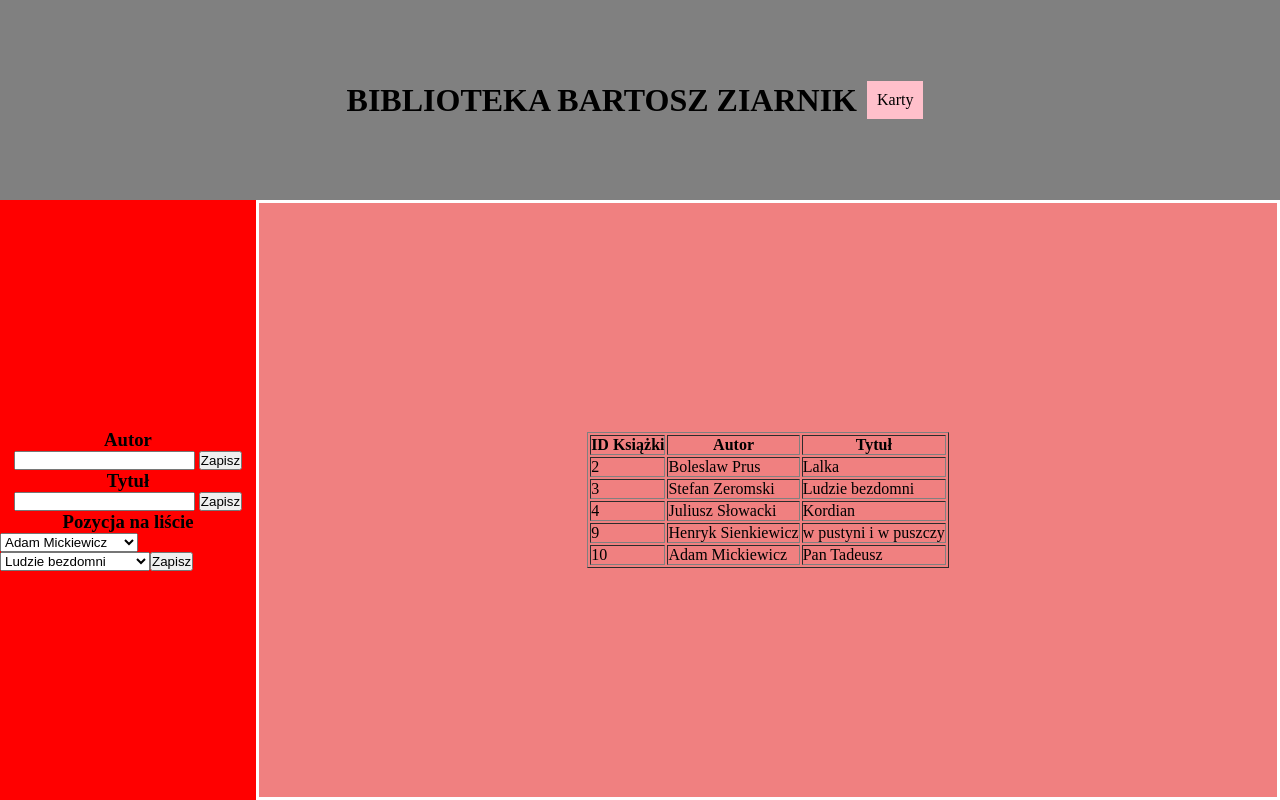
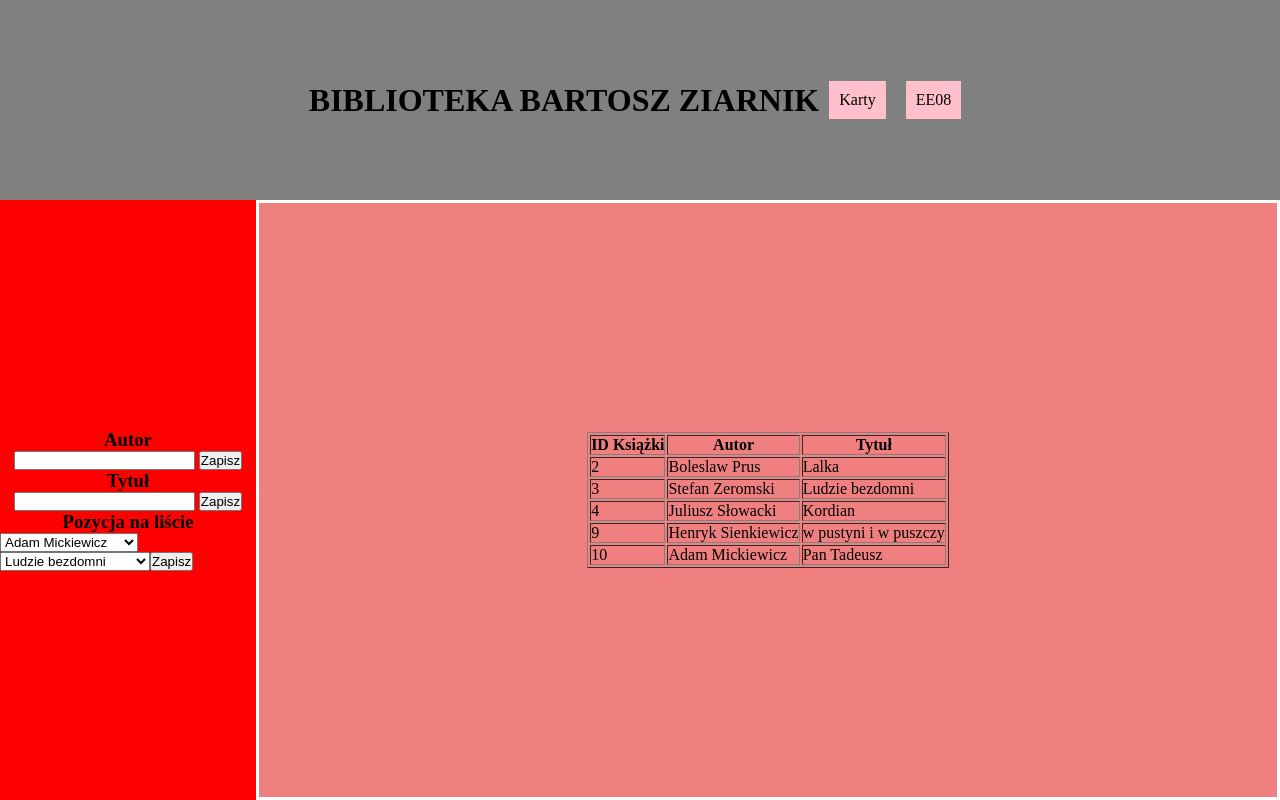
Before and after one commit to 3ti-2020/crud-wiele-do-wielu-bartosz-ziarnik, a PHP site: page / in a window 1280 px wide. Run offline with PHP 8.4, Linux system fonts and the light colour scheme; data comes from the database, SQL or seed files in the repository; data that the repository does not hold is empty.

Commit message:
Add files via upload

```diff
--- a/index.php
+++ b/index.php
@@ -11,6 +11,7 @@
     <div class="con">
     <div class="a"><h1>BIBLIOTEKA BARTOSZ ZIARNIK</h1>
     <a href="index1.html">Karty</a>
+    <a href="index3.html">EE08</a>
     </div>
     <div class="c">
 
```
